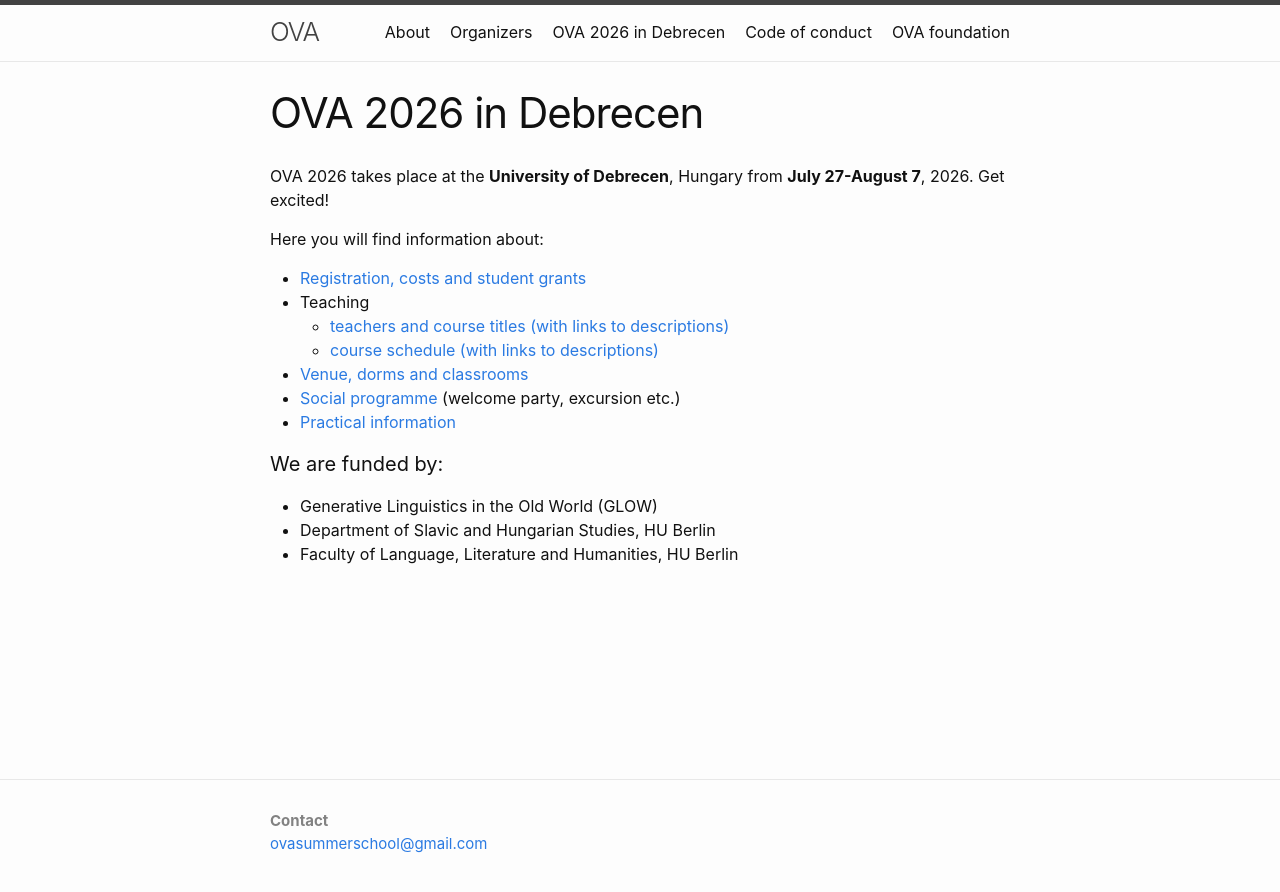
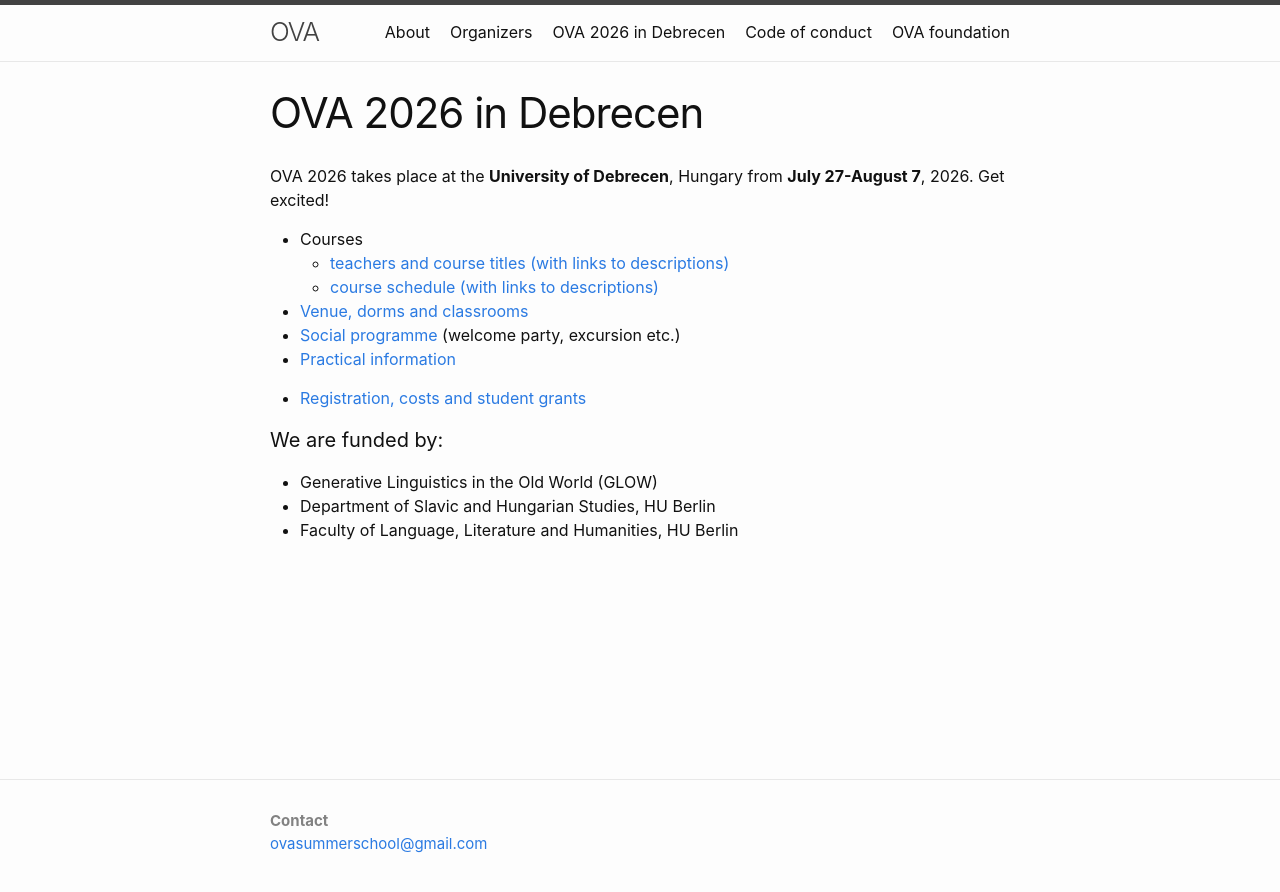
Before and after one commit to ovaschool/ovaschool.github.io, a Jekyll site: the page built from staticpages/2_ova2026.markdown, in a window 1280 px wide. Shown: the top 892 px of the page. Built offline with Jekyll 4.4.1, drawn with Linux system fonts in a browser that asks for light colours.

Commit message:
Update 2_ova2026.markdown

```diff
--- a/staticpages/2_ova2026.markdown
+++ b/staticpages/2_ova2026.markdown
@@ -8,14 +8,15 @@ weight: 2
 
 OVA 2026 takes place at the **University of Debrecen**, Hungary from **July 27-August 7**, 2026. Get excited!
 
-Here you will find information about:
-- [Registration, costs and student grants](https://ovaschool.github.io/ova2026-registration)
-- Teaching
+- Courses
     - [teachers and course titles (with links to descriptions)](https://ovaschool.github.io/ova2026-teachers)
     - [course schedule (with links to descriptions)](https://docs.google.com/spreadsheets/d/1cHCMcVRPHjgnvnyKIIJlIhP-aCOYfsXFR7jU7Xpneuo/)
+
 - [Venue, dorms and classrooms](https://ovaschool.github.io/ova2026-location)
 - [Social programme](https://ovaschool.github.io/ova2026-social) (welcome party, excursion etc.)
 - [Practical information](https://ovaschool.github.io/ova2026-practical)
+
+- [Registration, costs and student grants](https://ovaschool.github.io/ova2026-registration)
 
 #### We are funded by:
 
```
